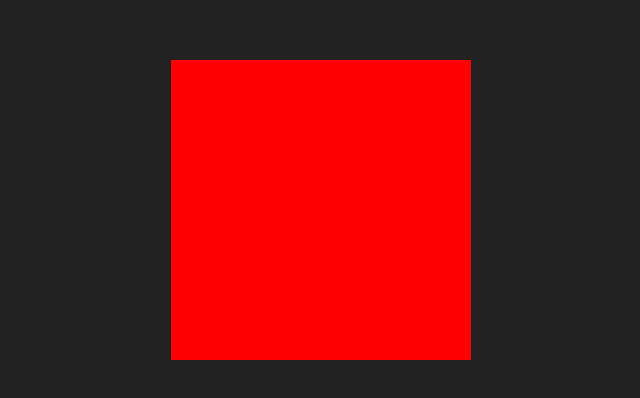
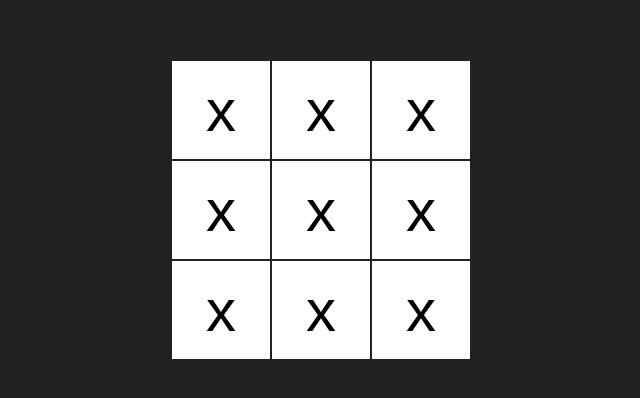
Before and after one commit to mishok321/tic-tac-toe-react, a React (Create React App) app: page / in a window 1280 px wide. Shown: the part 190-588 px from the top of the page, without its empty margins (319-959 px from the left). Built offline with nearby package versions, Linux system fonts and the light colour scheme; the HTML template or start-up script is replaced by a standard one.

Commit message:
stylized board

```diff
--- a/src/components/Board.css
+++ b/src/components/Board.css
@@ -2,4 +2,6 @@
   width: 300px;
   height: 300px;
   background: red;
+  display: flex;
+  flex-wrap: wrap;
 }
--- a/src/components/Board.jsx
+++ b/src/components/Board.jsx
@@ -1,9 +1,21 @@
 import React from 'react';
 import './Board.css'
+import Square from './Square';
 
 const Board = () => {
     return (
         <div className='board'>
+            <Square />
+            <Square />
+            <Square />
+
+            <Square />
+            <Square />
+            <Square />
+
+            <Square />
+            <Square />
+            <Square />
 
         </div>
     );
--- a/src/components/Square.css
+++ b/src/components/Square.css
@@ -0,0 +1,18 @@
+.square {
+  width: 100px;
+  height: 100px;
+  background: #fff;
+  border: 1px solid #222222;
+  /* box-sizing: border-box; */
+  cursor: pointer;
+  outline: none;
+  font-size: 60px;
+  display: flex;
+  justify-content: center;
+  align-items: center;
+}
+
+.square:hover {
+  background: #f0f0f0;
+  transition: 0.3s all ease;
+}
--- a/src/components/Square.jsx
+++ b/src/components/Square.jsx
@@ -3,9 +3,9 @@ import './Square.css';
 
 const Square = () => {
     return (
-        <div>
-
-        </div>
+        <button className='square'>
+            x
+        </button>
     );
 }
 
```
